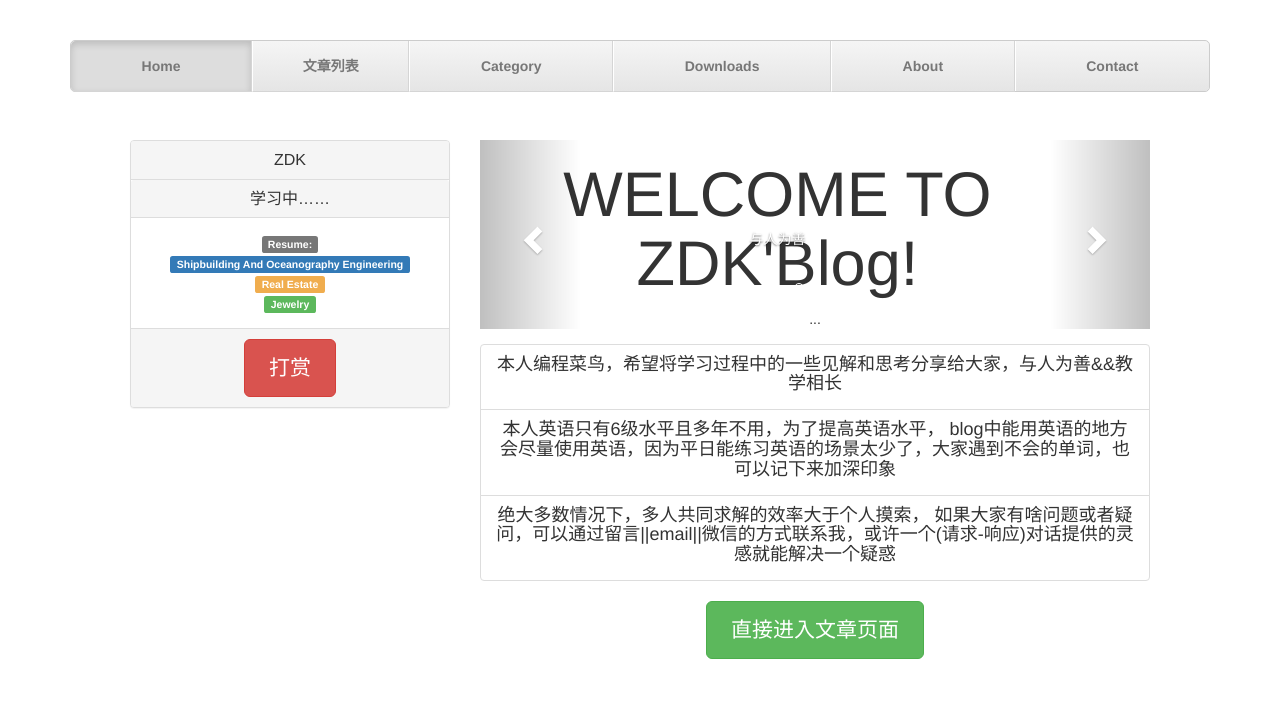
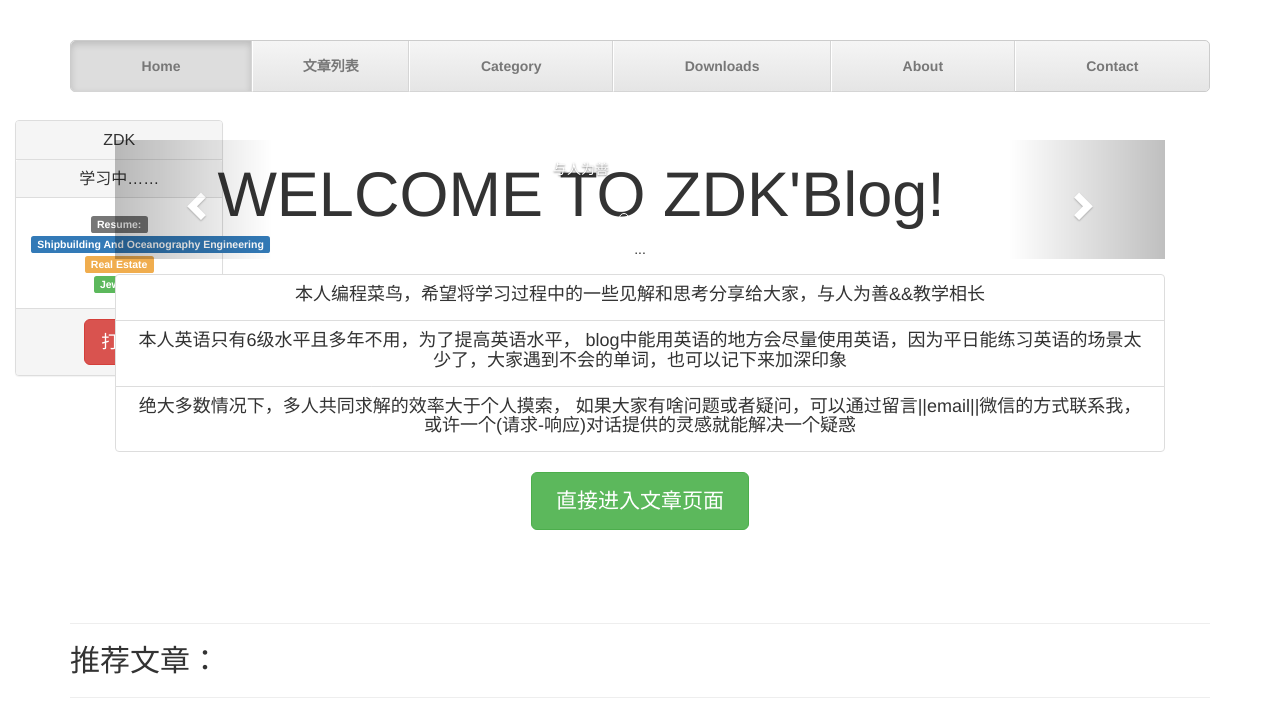
Before and after one commit to zdkzdk/zdkzdk.github.io, a plain HTML site: page index.html in a window 1280 px wide. Shown: the top 715 px of the page. Drawn offline with nearby package versions, Linux system fonts and the light colour scheme.

Commit message:
把作者栏移到container左边并且position设为fixed

```diff
--- a/index.html
+++ b/index.html
@@ -10,7 +10,19 @@
     <link rel="icon" href="../../favicon.ico">
 
     <title>与人为善&&教学相长</title>
+    <style>
+        #test{
+            position:fixed;
+            top: 15%;
+            padding-left: 0px;
+            padding-right: 5px;
+        }
+        #test div{
+            text-align: center;
+        }
 
+
+    </style>
 
     <link href="css/bootstrap.min.css" rel="stylesheet">
 
@@ -25,7 +37,30 @@
 </head>
 
 <body>
-
+<div class="container-fluid">
+    <div id="test" class="col-md-2">
+        <div class="panel panel-default">
+            <div class="panel-heading">
+                <h3 class="panel-title">ZDK</h3>
+            </div>
+            <div class="panel-heading">
+                <h3 class="panel-title">学习中……</h3>
+            </div>
+            <div class="panel-body">
+                <span class="label label-default">Resume:</span><br/>
+                <span class="label label-primary">Shipbuilding And Oceanography Engineering</span><br/>
+                <span class="label label-warning">Real Estate</span><br/>
+                <span class="label label-success">Jewelry</span><br/>
+            </div>
+            <div class="panel-footer">
+                <!-- Button trigger modal -->
+                <button type="button" class="btn btn-danger btn-lg" data-toggle="modal" data-target="#myModal">
+                    打赏
+                </button>
+            </div>
+        </div>
+    </div>
+</div>
 <div class="container">
 
     <!--导航栏-->
@@ -46,32 +81,9 @@
     <!-- Jumbotron -->
     <div class="jumbotron">
         <div class="row">
-            <!--左侧的作者栏-->
-            <div class="col-md-4">
-                <div class="panel panel-default">
-                    <div class="panel-heading">
-                        <h3 class="panel-title">ZDK</h3>
-                    </div>
-                    <div class="panel-heading">
-                        <h3 class="panel-title">学习中……</h3>
-                    </div>
-                    <div class="panel-body">
-                        <span class="label label-default">Resume:</span><br/>
-                        <span class="label label-primary">Shipbuilding And Oceanography Engineering</span><br/>
-                        <span class="label label-warning">Real Estate</span><br/>
-                        <span class="label label-success">Jewelry</span><br/>
-                    </div>
-                    <div class="panel-footer">
-                        <!-- Button trigger modal -->
-                        <button type="button" class="btn btn-danger btn-lg" data-toggle="modal" data-target="#myModal">
-                            打赏
-                        </button>
-                    </div>
-                </div>
-            </div>
-            <!--作者栏结束-->
+
             <!--右侧作者栏和网站说明 align-->
-            <div class="col-md-8">
+
                 <!--carousel-->
                 <div id="carousel-example-generic" class="carousel slide" data-ride="carousel">
                     <!-- Indicators -->
@@ -133,7 +145,7 @@
                 <p><a class="btn btn-lg btn-success" href="#" role="button">直接进入文章页面</a></p>
                 <!--网站说明ended-->
 
-            </div>
+
             <!--右侧作者栏和网站说明align  ended -->
         </div>
 
```
Also changed, not shown: 1 other file.
